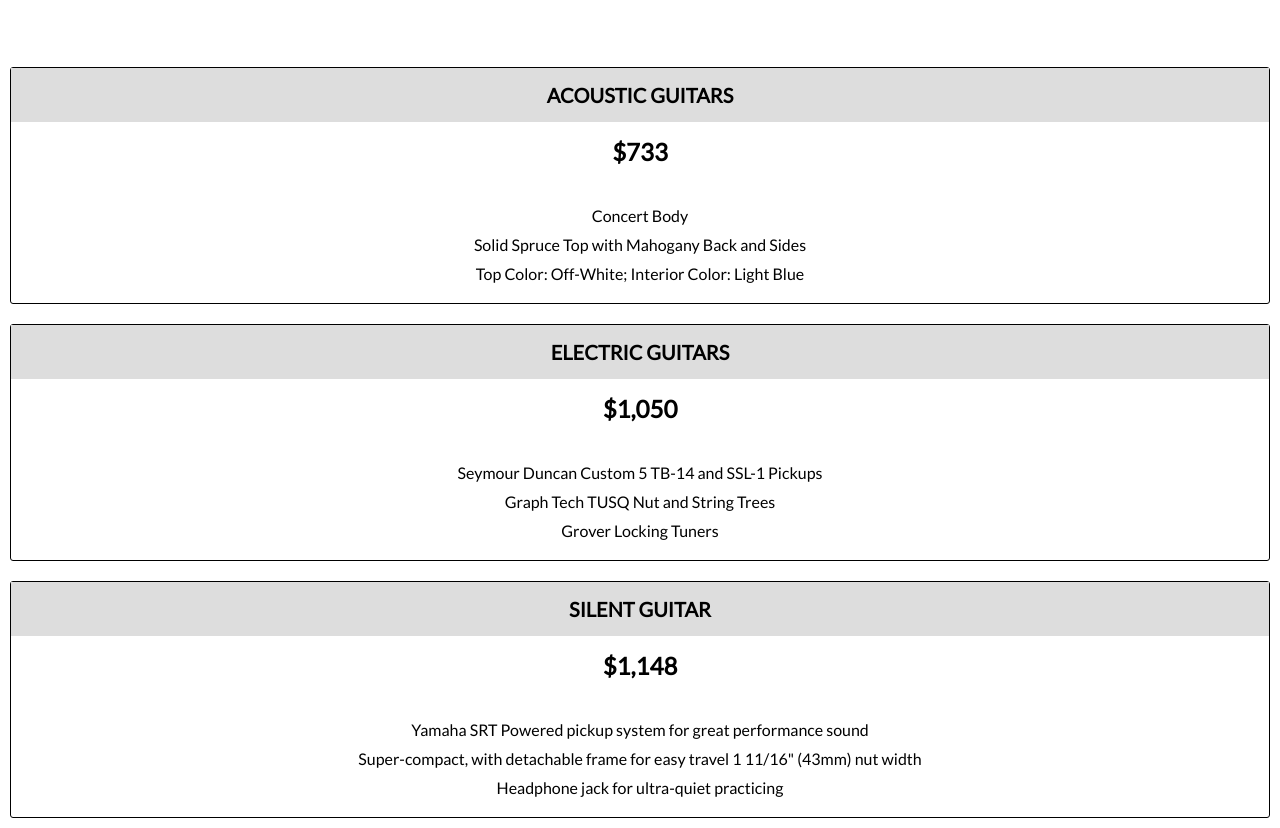
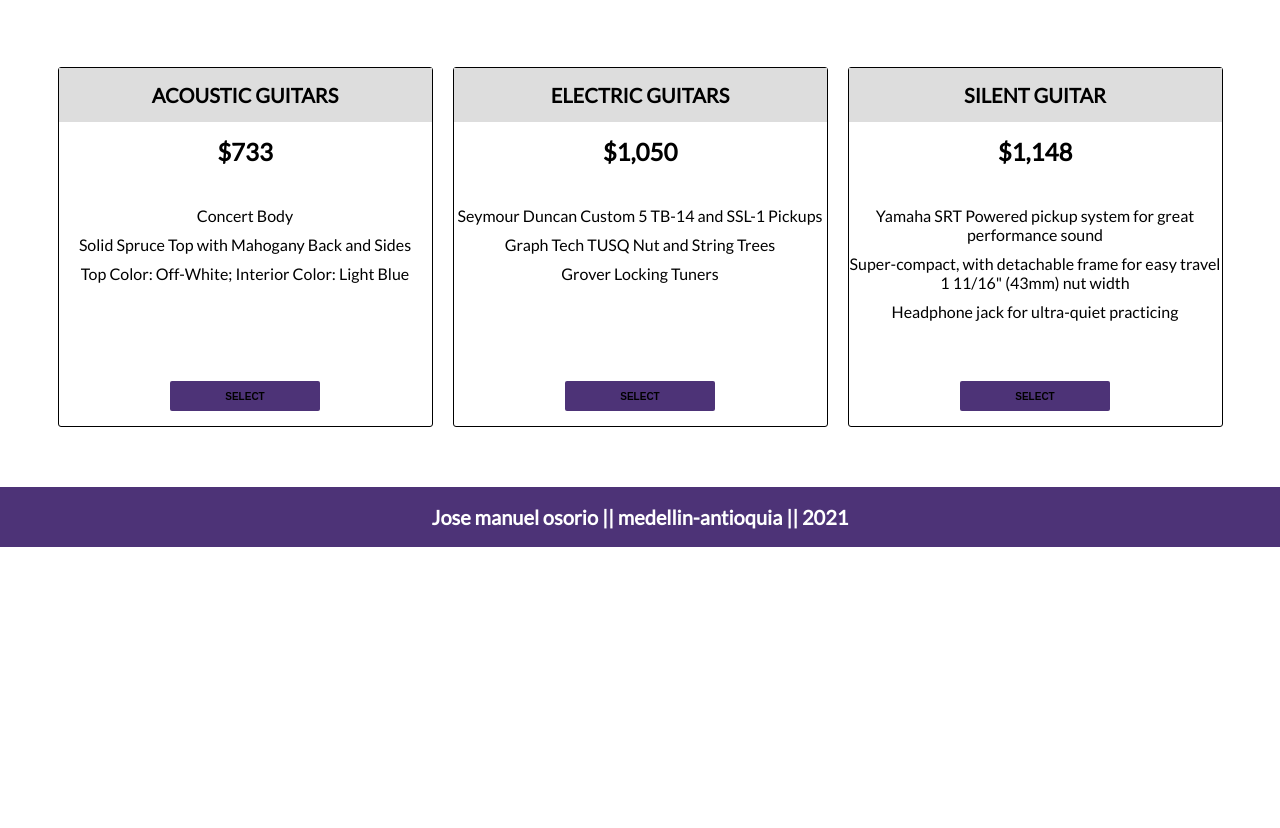
Before and after one commit to jmblack15/Landin-page, a plain HTML site: page index.html in a window 1280 px wide. Shown: the part 1144-1972 px from the top of the page. After the commit the page ends 1691 px from the top, so only its background shows below. Drawn offline with Linux system fonts and the light colour scheme.

Commit message:
Finished project

```diff
--- a/index.html
+++ b/index.html
@@ -20,9 +20,9 @@
 
       <nav class="header__navbar" id="nav-bar">
          <ul>
-            <li class="nav-link"><a href="#Features">Features</a></li>
-            <li class="nav-link"><a href="#Yamaha">Yamaha music</a></li>
-            <li class="nav-link"><a href="#Pricing">Pricing</a></li>
+            <li><a class="nav-link" href="#Features">Features</a></li>
+            <li><a class="nav-link" href="#Yamaha">Yamaha music</a></li>
+            <li><a class="nav-link" href="#Pricing">Pricing</a></li>
          </ul>
       </nav>
    </header>
@@ -75,6 +75,7 @@
                <li>Solid Spruce Top with Mahogany Back and Sides</li>
                <li>Top Color: Off-White; Interior Color: Light Blue</li>
             </ol>
+            <button class="btn">Select</button>
          </div>
          <div class="pricing__boxes">
             <div class="pricing__boxes--title">Electric Guitars</div>
@@ -84,6 +85,7 @@
                <li>Graph Tech TUSQ Nut and String Trees</li>
                <li>Grover Locking Tuners</li>
             </ol>
+            <button class="btn">Select</button>
          </div>
          <div class="pricing__boxes">
             <div class="pricing__boxes--title">SILENT guitar</div>
@@ -94,13 +96,14 @@
                   1 11/16" (43mm) nut width</li>
                <li>Headphone jack for ultra-quiet practicing</li>
             </ol>
+            <button class="btn">Select</button>
          </div>
       </section>
    </main>
-   <!-- <footer>
-
-   </footer> -->
-   <!-- <script src="https://cdn.freecodecamp.org/testable-projects-fcc/v1/bundle.js"></script> -->
+   <footer>
+      <p>Jose manuel osorio || medellin-antioquia || 2021</p>
+   </footer>
+   <script src="https://cdn.freecodecamp.org/testable-projects-fcc/v1/bundle.js"></script>
 </body>
 
 </html>
--- /dev/null
+++ b/styles/sass/footer.scss
@@ -0,0 +1,13 @@
+footer {
+   display         : flex;
+   align-items     : center;
+   justify-content : center;
+   margin-top      : 50px;
+   font-size       : 2rem;
+   font-weight     : bold;
+   color           : white;
+   width           : 100%;
+   height          : 60px;
+   background-color: $primary-color;
+
+}
--- a/styles/sass/globals.scss
+++ b/styles/sass/globals.scss
@@ -38,7 +38,6 @@ h2 {
    font-size     : 1em;
    font-weight   : 900;
    text-transform: uppercase;
-   border        : 3px black solid;
    border-radius : 2px;
    background    : transparent;
    cursor        : pointer;
--- a/styles/sass/pricing.scss
+++ b/styles/sass/pricing.scss
@@ -4,12 +4,15 @@
    display        : flex;
    flex-direction : column;
    justify-content: center;
+   align-items    : center;
 
    .pricing__boxes {
       display          : flex;
       flex-direction   : column;
       align-items      : center;
       text-align       : center;
+      width            : 100%;
+      max-width        : 375px;
       // width         : calc(100% / 3);
       margin           : 10px;
       border           : 1px solid #000;
@@ -31,11 +34,28 @@
    }
 
    ol {
-      font-size: 1.6rem;
-      margin   : 15px 0;
+      font-size      : 1.6rem;
+      margin         : 15px 0;
+      height         : 150px;
 
-      li{
+      li {
          padding: 5px 0;
       }
    }
+
+   button {
+      max-width       : 150px;
+      width           : 100%;
+      height          : 30px;
+      margin          : 15px 0;
+      border          : 0;
+      background-color: $primary-color;
+      font-weight     : bold;
+   }
 }
+
+@media (min-width: 1024px) {
+   #Pricing {
+      flex-direction: row;
+   }
+}
--- a/styles/sass/style.scss
+++ b/styles/sass/style.scss
@@ -1,3 +1,4 @@
 @import 'globals';
 @import 'headers';
 @import 'main';
+@import 'footer';
```
Also changed, not shown: styles/style.css, 1 other file.
